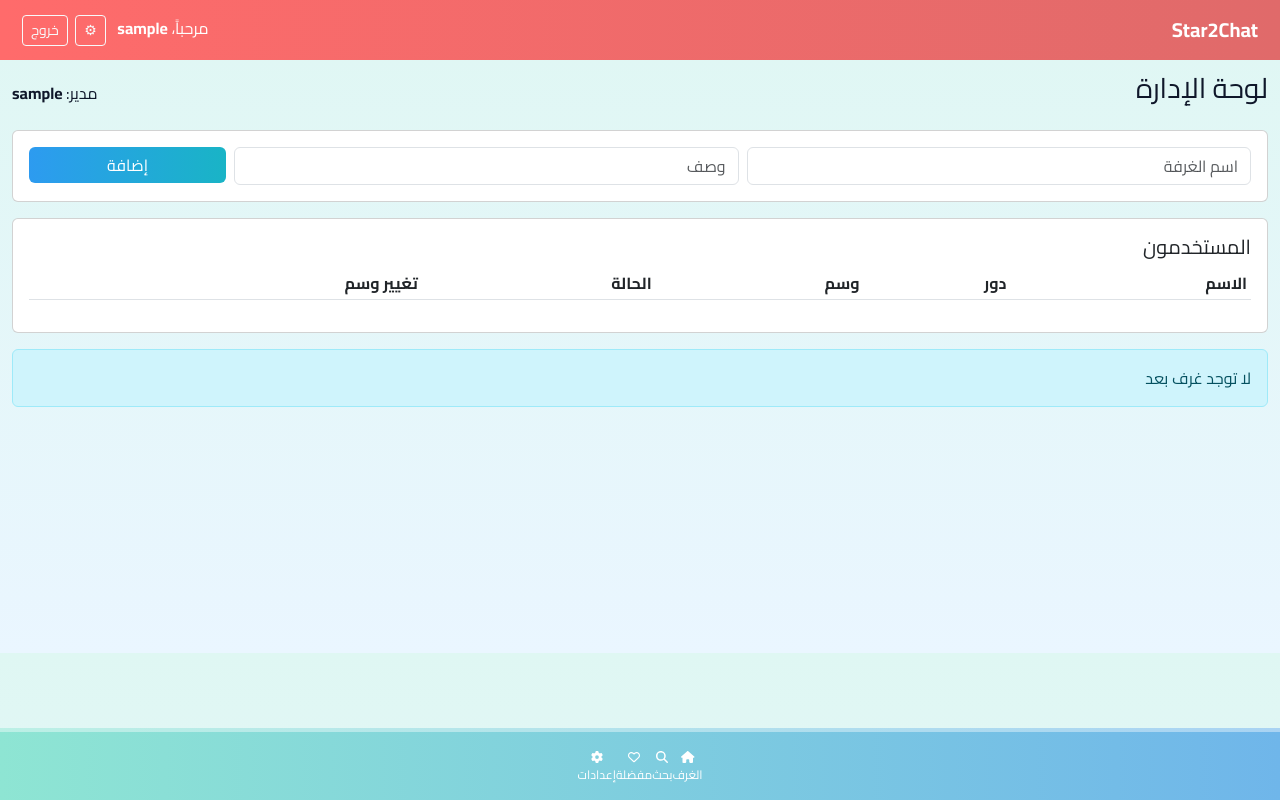
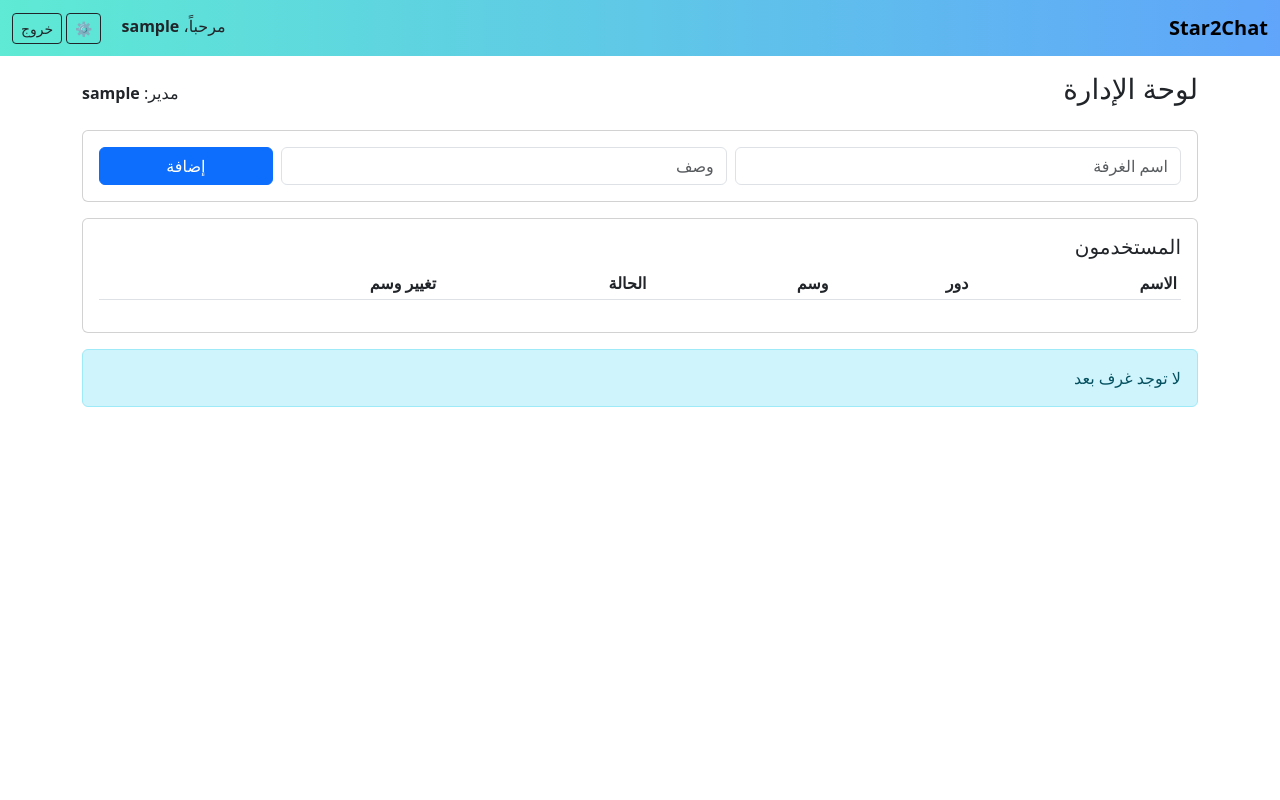
Before and after one commit to Mohammedkaadi/chat_app, a Flask app: page /admin in a window 1280 px wide. Run offline with Flask 3, Linux system fonts and the light colour scheme; the visitor is signed in with stand-in values (Sample User, id 1); data that the repository does not hold is empty.

Commit message:
Update base.html

```diff
--- a/templates/base.html
+++ b/templates/base.html
@@ -1,37 +1,27 @@
-<!doctype html>
+<!DOCTYPE html>
 <html lang="ar" dir="rtl">
 <head>
   <meta charset="utf-8">
-  <meta name="viewport" content="width=device-width,initial-scale=1,viewport-fit=cover">
-  <meta name="theme-color" content="#FF6B6B">
-  <link rel="manifest" href="{{ url_for('static', filename='manifest.json') }}">
+  <meta name="viewport" content="width=device-width,initial-scale=1">
   <title>{{ title if title else 'Star2Chat' }}</title>
   <link href="https://cdn.jsdelivr.net/npm/bootstrap@5.3.0/dist/css/bootstrap.rtl.min.css" rel="stylesheet">
-  <link rel="stylesheet" href="{{ url_for('static', filename='style-app.css') }}">
-  <meta name="apple-mobile-web-app-capable" content="yes">
-  <link rel="apple-touch-icon" href="{{ url_for('static', filename='icons/icon-192.png') }}">
-  <script>
-    if ('serviceWorker' in navigator) {
-      window.addEventListener('load', function() {
-        navigator.serviceWorker.register('/service-worker.js').catch(()=>{});
-      });
-    }
-  </script>
+  <link rel="stylesheet" href="https://cdnjs.cloudflare.com/ajax/libs/font-awesome/6.4.0/css/all.min.css">
+  <link rel="stylesheet" href="{{ url_for('static', filename='style.css') }}">
 </head>
-<body class="app-body">
-<nav class="navbar app-navbar">
+<body>
+<nav class="navbar navbar-light" style="background:linear-gradient(90deg,#5eead4,#60a5fa);">
   <div class="container-fluid">
-    <a class="navbar-brand app-title" href="{{ url_for('rooms') }}">Star2Chat</a>
+    <a class="navbar-brand fw-bold" href="{{ url_for('rooms') }}">Star2Chat</a>
+    {% if session.get('user') %}
     <div>
-      {% if session.get('user') %}
-        <span class="me-2 text-white">مرحباً، <strong>{{ session.get('user') }}</strong></span>
-        <a href="{{ url_for('settings') }}" class="btn btn-sm btn-outline-light me-1">⚙</a>
-        <a href="{{ url_for('logout') }}" class="btn btn-sm btn-outline-light">خروج</a>
-      {% endif %}
+      <span class="me-3">مرحباً، <strong>{{ session.get('user') }}</strong></span>
+      <a href="{{ url_for('settings') }}" class="btn btn-sm btn-outline-dark">⚙</a>
+      <a href="{{ url_for('logout') }}" class="btn btn-sm btn-outline-dark">خروج</a>
     </div>
+    {% endif %}
   </div>
 </nav>
-<div class="app-shell container-fluid">
+<div class="container my-3">
   {% with messages = get_flashed_messages(with_categories=true) %}
     {% if messages %}
       {% for cat,msg in messages %}
@@ -41,16 +31,5 @@
   {% endwith %}
   {% block content %}{% endblock %}
 </div>
-
-<footer class="app-footer">
-  <div class="d-flex justify-content-around">
-    <a href="{{ url_for('rooms') }}" class="app-tab"><i class="fa-solid fa-house"></i><div>الغرف</div></a>
-    <a href="#" class="app-tab"><i class="fa-solid fa-magnifying-glass"></i><div>بحث</div></a>
-    <a href="#" class="app-tab"><i class="fa-regular fa-heart"></i><div>مفضلة</div></a>
-    <a href="{{ url_for('settings') }}" class="app-tab"><i class="fa-solid fa-gear"></i><div>إعدادات</div></a>
-  </div>
-</footer>
-<script src="https://cdnjs.cloudflare.com/ajax/libs/font-awesome/6.4.0/js/all.min.js"></script>
-<script src="https://cdn.jsdelivr.net/npm/bootstrap@5.3.0/dist/js/bootstrap.bundle.min.js"></script>
 </body>
 </html>
```
